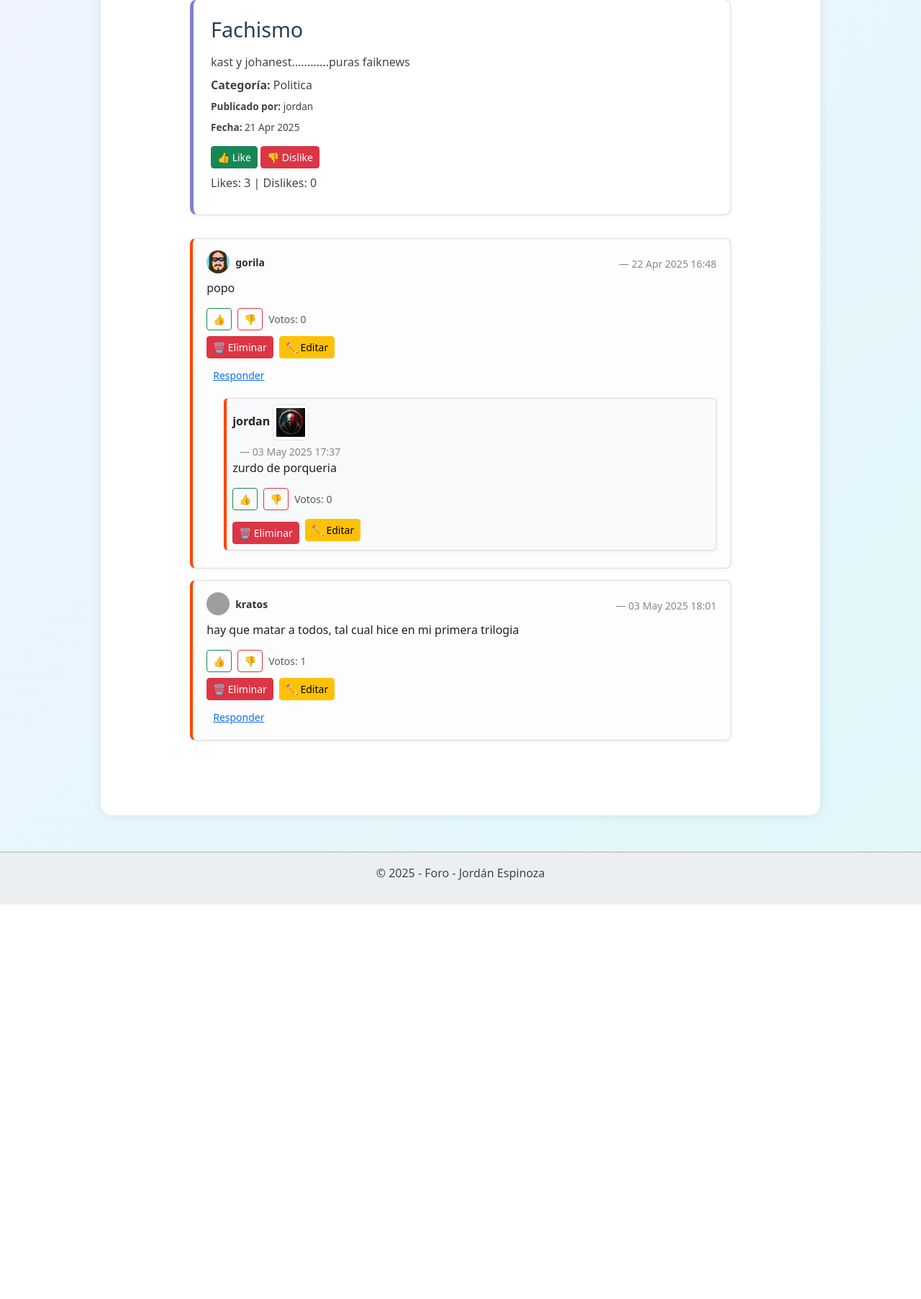
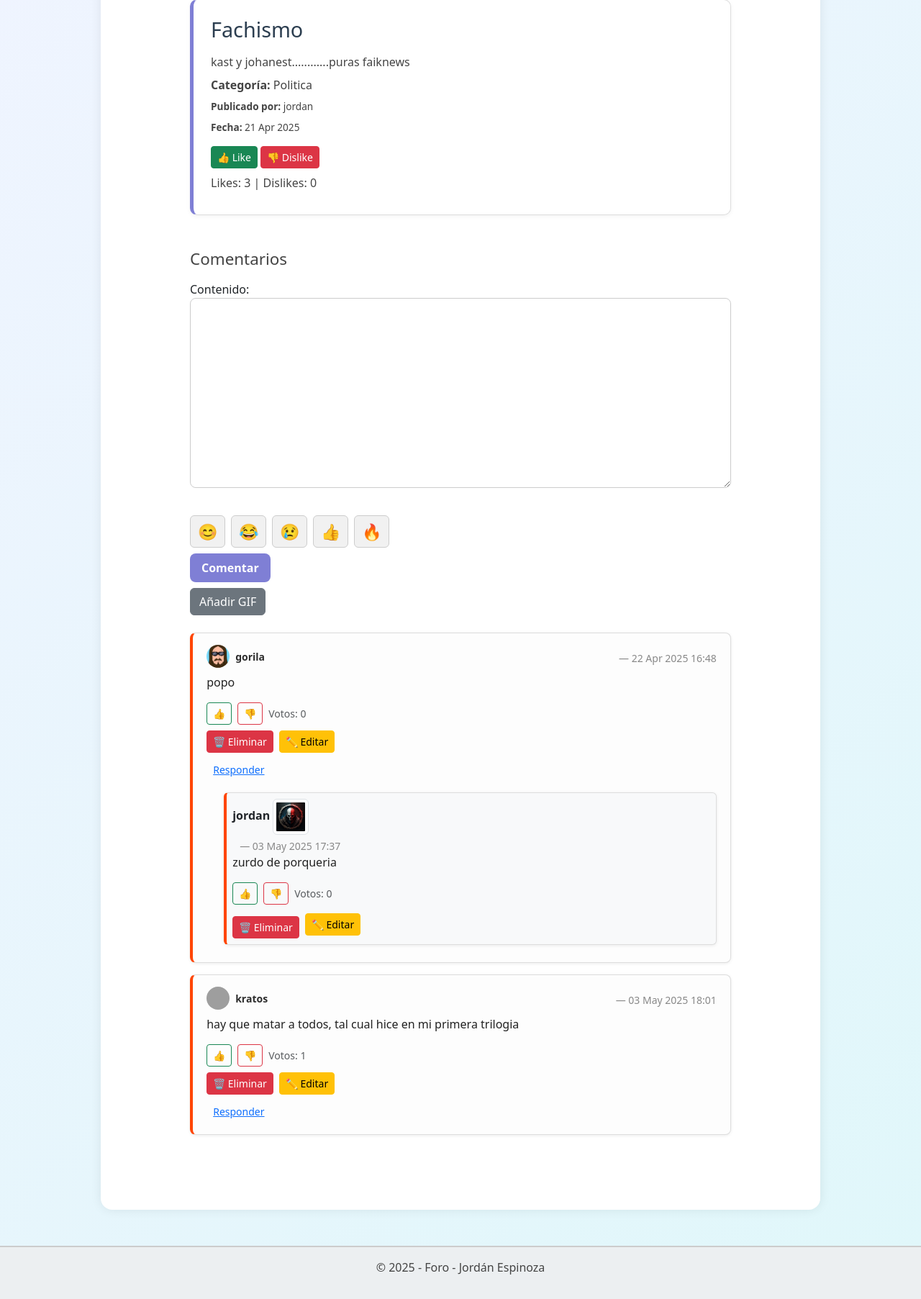
Before and after one commit to kratosjor/foro, a Django app: page /foro/publicaciones/detalle/14 in a window 1280 px wide. Shown: the part 209-2014 px from the top of the page at 72% size. Before the commit the page ends 1466 px from the top, so only its background shows below. Run offline with Django 5.2, Linux system fonts and the light colour scheme; a user stored in the database is signed in; data comes from the database, SQL or seed files in the repository; both versions use the stored data as it was after the commit; grey boxes are pictures that could not be loaded.

Commit message:
editar comentario1

```diff
--- a/foro_aplicacion/templates/publicaciones/detalle.html
+++ b/foro_aplicacion/templates/publicaciones/detalle.html
@@ -39,6 +39,34 @@
         <a href="{% url 'editar_publicacion' pk=object.pk %}" class="btn btn-warning btn-sm">✏️ Editar Publicación</a>
     </div>
     {% endif %}
+    <div class="comentarios-section mt-5">
+        <h2>Comentarios</h2>
+
+        {% if user.is_authenticated %}
+        <form method="post" class="formulario-comentario">
+            {% csrf_token %}
+            {{ form.as_p }}
+
+            <div class="emoji-panel mb-2">
+                <button type="button" class="emoji-btn" onclick="insertEmoji('😊', 'id_contenido')">😊</button>
+                <button type="button" class="emoji-btn" onclick="insertEmoji('😂', 'id_contenido')">😂</button>
+                <button type="button" class="emoji-btn" onclick="insertEmoji('😢', 'id_contenido')">😢</button>
+                <button type="button" class="emoji-btn" onclick="insertEmoji('👍', 'id_contenido')">👍</button>
+                <button type="button" class="emoji-btn" onclick="insertEmoji('🔥', 'id_contenido')">🔥</button>
+            </div>
+
+            <button type="submit" class="btn btn-primary">Comentar</button>
+
+        </form>
+
+        <button class="btn btn-secondary mt-2" id="openGifSelectorBtn">Añadir GIF</button>
+        <div id="gifSelector" class="gif-selector" style="display:none;">
+            <input type="text" id="gifSearchInput" placeholder="Buscar GIFs...">
+            <div id="gifResults"></div>
+        </div>
+        {% else %}
+            <p class="info-login">Debes <a href="{% url 'login' %}">iniciar sesión</a> para comentar.</p>
+        {% endif %}
 
     <div class="lista-comentarios mt-4">
     {% for comentario in comentarios %}
```
Also changed, not shown: db.sqlite3.
